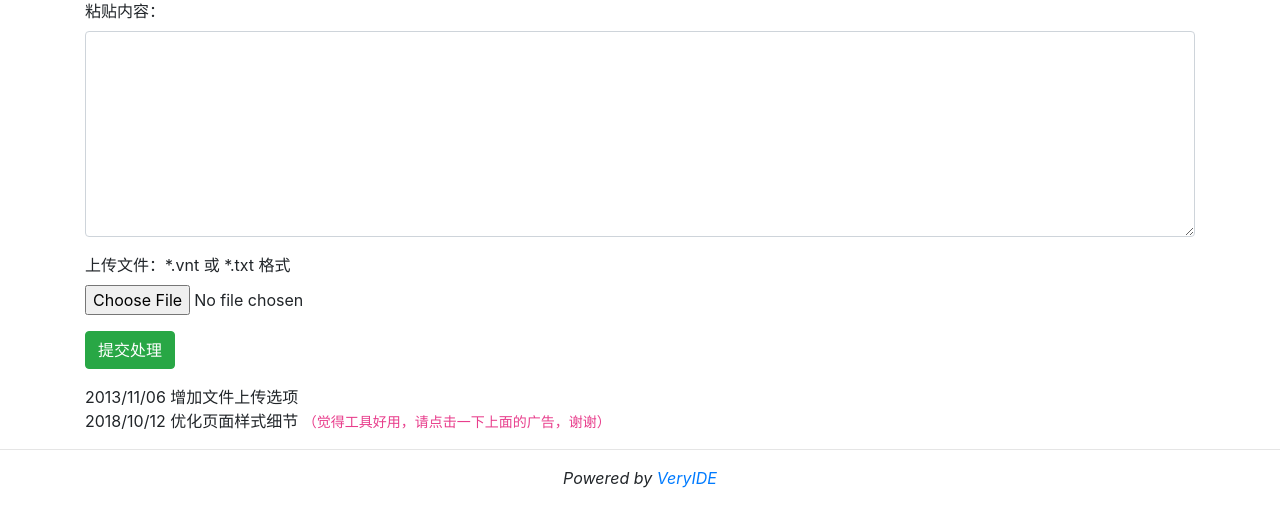
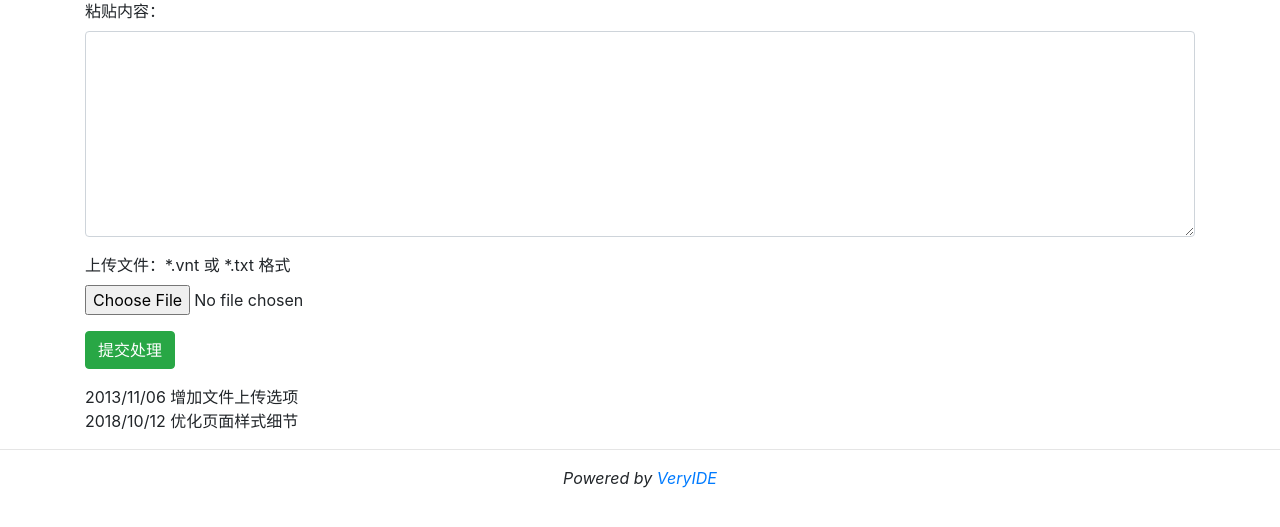
Before and after one commit to MopLand/vnote, a PHP site: page / in a window 1280 px wide. Shown: the part 111-638 px from the top of the page. Run offline with PHP 8.4, Linux system fonts and the light colour scheme.

Commit message:
移除广告提醒；

```diff
--- a/index.php
+++ b/index.php
@@ -99,7 +99,7 @@
 
 			<div class="form-group">
 				2013/11/06 增加文件上传选项 <br />
-				2018/10/12 优化页面样式细节 <code>（觉得工具好用，请点击一下上面的广告，谢谢）</code>
+				2018/10/12 优化页面样式细节
 			</div>
 
 		</form>
```
